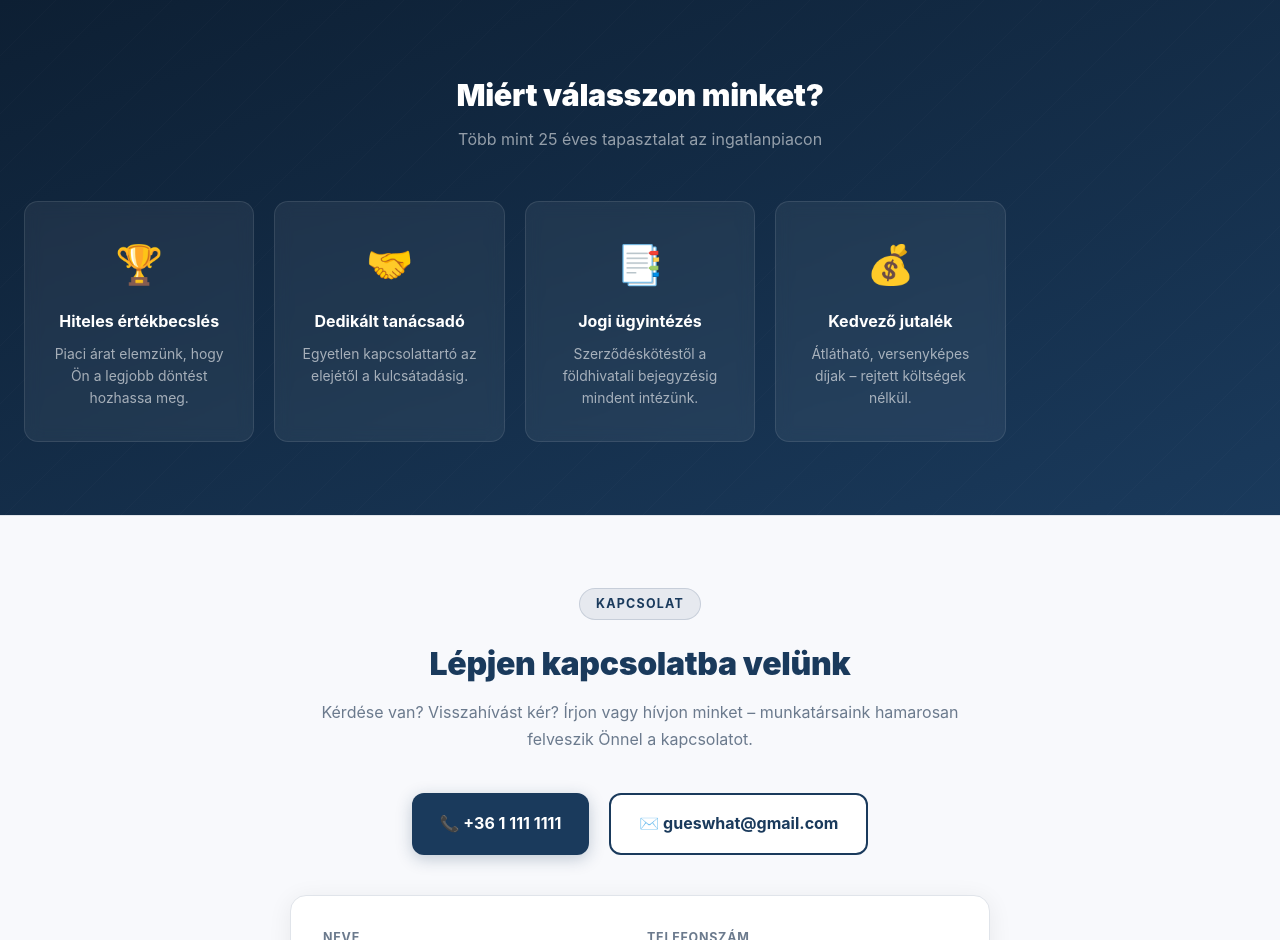
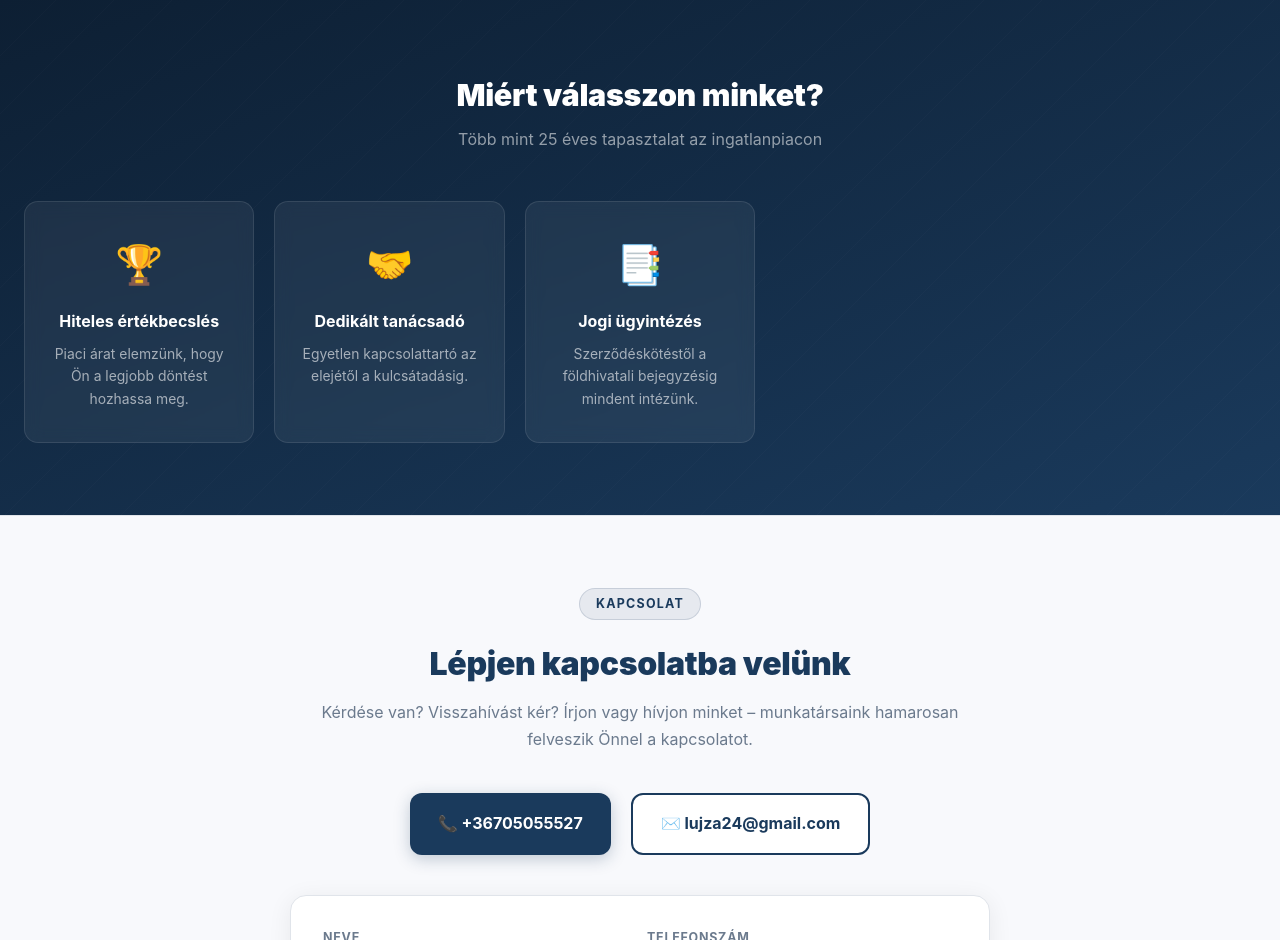
Before and after one commit to Akolak18/PROJECT-SIMPLE, a Flask app: page /ingatlan-ertekesites in a window 1280 px wide. Shown: the part 5560-6500 px from the top of the page. Run offline with Flask 3, Linux system fonts and the light colour scheme.

Commit message:
Update contact info, add outdoor space half-price to apartment prices, refresh features list, remove Kedvező jutalék
- Email: lujza24@gmail.com, Phone: +36705055527
- Erkély/Loggia/Tetőterasz added at 50% of m² rate to each apartment price
- Features: Hőszivattyús rendszer, Klimatizált, Fancoil, Padlófűtés, Redőnykiállások
- Removed: Klíma-előkészítés, Klíma, Kedvező jutalék card

https://claude.ai/code/session_014petuLLSC47wXb62gZwvgJ

```diff
--- a/properties_data.py
+++ b/properties_data.py
@@ -368,14 +368,29 @@ PROPERTIES = [
     },
 ]
 
+import re as _re
+
 _KULTER_KULCSOK = ('Loggia', 'Erkély', 'Tetőterasz')
-_KIZART = ('Loggia', 'Erkély', 'Tetőterasz', 'Mélygarázs')
+_KIZART        = ('Loggia', 'Erkély', 'Tetőterasz', 'Mélygarázs', 'Klíma-előkészítés', 'Klíma')
+_UJ_SZOLG      = ['Hőszivattyús rendszer', 'Klimatizált', 'Fancoil', 'Padlófűtés', 'Redőnykiállások']
+
+def _kulter_ar(szolgaltatasok):
+    total = 0
+    for s in szolgaltatasok:
+        if any(k in s for k in _KULTER_KULCSOK):
+            m = _re.search(r'(\d+[,.]\d+)', s)
+            if m:
+                total += float(m.group(1).replace(',', '.')) * (_M2_AR // 2)
+    return int(total)
+
 for _p in PROPERTIES:
-    _p['kulter'] = [s for s in _p['szolgaltatasok'] if any(k in s for k in _KULTER_KULCSOK)]
-    _p['szolgaltatasok'] = [s for s in _p['szolgaltatasok'] if not any(k in s for k in _KIZART)]
+    _p['ar']            += _kulter_ar(_p['szolgaltatasok'])
+    _p['kulter']         = [s for s in _p['szolgaltatasok'] if any(k in s for k in _KULTER_KULCSOK)]
+    megtartott           = [s for s in _p['szolgaltatasok'] if not any(k in s for k in _KIZART)]
+    _p['szolgaltatasok'] = _UJ_SZOLG + [s for s in megtartott if s not in _UJ_SZOLG]
 
-CONTACT_PHONE = "+36 1 111 1111"
-CONTACT_EMAIL = "gueswhat@gmail.com"
+CONTACT_PHONE = "+36705055527"
+CONTACT_EMAIL = "lujza24@gmail.com"
 
 _TAROLO_AR_M2 = 1_500_000
 _PARKOLO_AR   = 10_000_000
--- a/templates/ingatlan_detail.html
+++ b/templates/ingatlan_detail.html
@@ -447,7 +447,7 @@
   <div class="nav-links">
     <a href="/ingatlan-ertekesites">Ingatlanok</a>
     <a href="/ingatlan-ertekesites#miert-mi">Miért mi?</a>
-    <a href="mailto:gueswhat@gmail.com">Kapcsolat</a>
+    <a href="mailto:lujza24@gmail.com">Kapcsolat</a>
   </div>
 </nav>
 
@@ -727,8 +727,8 @@
 
       <div class="phone-cta">
         vagy hívjon minket: <br>
-        <a href="tel:+3611111111">+36 1 111 1111</a><br>
-        <a href="mailto:gueswhat@gmail.com" style="font-size:.85rem;">gueswhat@gmail.com</a>
+        <a href="tel:+36705055527">+36705055527</a><br>
+        <a href="mailto:lujza24@gmail.com" style="font-size:.85rem;">lujza24@gmail.com</a>
       </div>
     </div>
   </div>
--- a/templates/ingatlan_ertekesites.html
+++ b/templates/ingatlan_ertekesites.html
@@ -745,11 +745,6 @@
         <h3>Jogi ügyintézés</h3>
         <p>Szerződéskötéstől a földhivatali bejegyzésig mindent intézünk.</p>
       </div>
-      <div class="why-card">
-        <div class="why-icon">💰</div>
-        <h3>Kedvező jutalék</h3>
-        <p>Átlátható, versenyképes díjak – rejtett költségek nélkül.</p>
-      </div>
     </div>
   </div>
 </section>
@@ -790,9 +785,9 @@
         box-shadow: 0 4px 16px rgba(26,58,92,.25);
         transition: background .2s;
       " onmouseover="this.style.background='#1e4a7a'" onmouseout="this.style.background='#1a3a5c'">
-        📞 +36 1 111 1111
+        📞 +36705055527
       </a>
-      <a href="mailto:gueswhat@gmail.com" style="
+      <a href="mailto:lujza24@gmail.com" style="
         display: flex; align-items: center; gap: 12px;
         background: var(--white); color: var(--navy);
         border: 2px solid var(--navy);
@@ -800,7 +795,7 @@
         text-decoration: none; font-weight: 700; font-size: 1rem;
         transition: background .2s, color .2s;
       " onmouseover="this.style.background='var(--navy)';this.style.color='#fff'" onmouseout="this.style.background='#fff';this.style.color='#1a3a5c'">
-        ✉️ gueswhat@gmail.com
+        ✉️ lujza24@gmail.com
       </a>
     </div>
 
@@ -847,7 +842,7 @@
 
 <footer>
   © 2026 Lujza Residence – Budapest VIII. kerület |
-  <a href="mailto:gueswhat@gmail.com">gueswhat@gmail.com</a>
+  <a href="mailto:lujza24@gmail.com">lujza24@gmail.com</a>
 </footer>
 
 <script>
```
